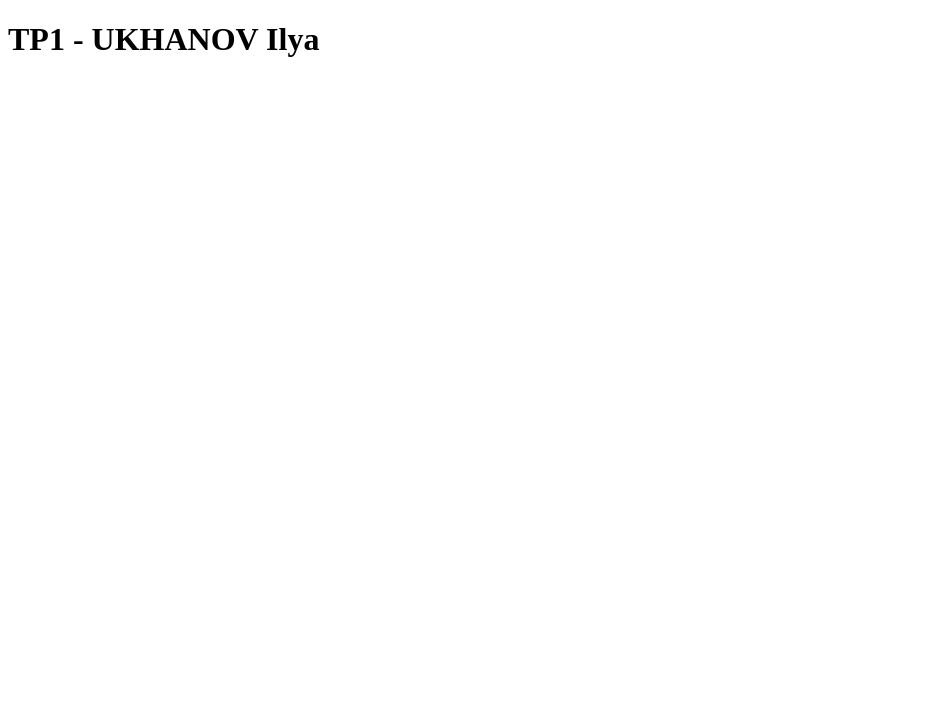
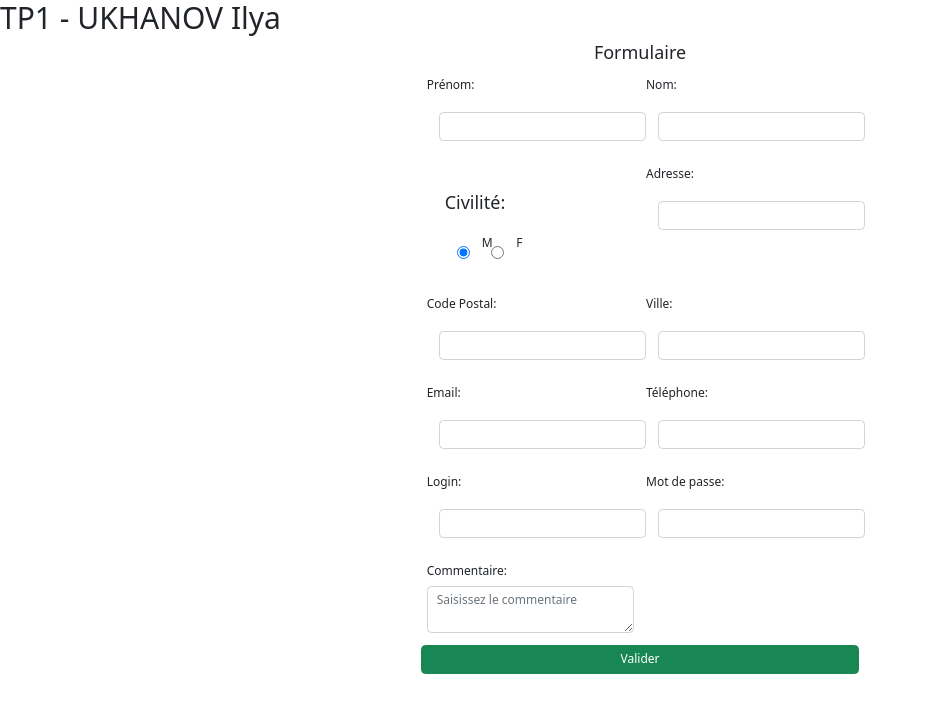
Before and after one commit to ilyaUkhanov/tp01_ukhanov_ilya, a plain HTML site: page FRONTENT/index.html in a window 1280 px wide. Shown: the whole page, without its empty margins (0-928 px from the left). Drawn offline with nearby package versions, Linux system fonts and the light colour scheme.

Commit message:
Ajout du formulaire

```diff
--- a/FRONTENT/index.html
+++ b/FRONTENT/index.html
@@ -7,11 +7,92 @@
     <title>TP1 - UKHANOV Ilya</title>
     <link rel="stylesheet" href="./styles/main.css">
     <link rel="icon" href="./assets/favicon/favicon.ico" type="image/x-icon">
+    <!-- Bootsrap CSS -->
+    <link href="https://cdn.jsdelivr.net/npm/bootstrap@5.2.3/dist/css/bootstrap.min.css" rel="stylesheet" integrity="sha384-rbsA2VBKQhggwzxH7pPCaAqO46MgnOM80zW1RWuH61DGLwZJEdK2Kadq2F9CUG65" crossorigin="anonymous">
     <script src="./scripts/main.js"></script>
   </head>
   <body>
     <main>
         <h1>TP1 - UKHANOV Ilya</h1>
+
+        <div class="root">
+            <h4 class="mb-3">Formulaire</h4>
+            <form class="mainForm col-sm-8 col-md-5 col-lg-4">
+                <div class="row g-3">
+                    <div class="col-sm-6">
+                        <label for="firstname" class="form-label">Prénom:</label>
+                        <input type="text" id="firstname" name="firstname" class="form-control">
+                        <div class="invalid-feedback">
+                            Valid first name is required.
+                        </div>
+                    </div>
+
+                    <div class="col-sm-6">
+                        <label for="lastname" class="form-label">Nom:</label>
+                        <input type="text" id="lastname" name="lastname" class="form-control">
+                    </div>
+
+                    <div class="col-sm-6">
+                        <fieldset class="row g-3">
+                            <legend>Civilité:</legend>
+
+                            <div class="col-sm-2">
+                              <input type="radio" id="genderM" name="gender" value="m" checked>
+                              <label for="genderM">M</label>
+                            </div>
+
+                            <div class="col-sm-2">
+                                <input type="radio" id="genderF" name="gender" value="f">
+                                <label for="genderF">F</label>
+                              </div>
+                        </fieldset>
+                    </div>
+
+
+                    <div class="col-sm-6">
+                        <label for="address" class="form-label">Adresse:</label>
+                        <input type="text" id="address" name="address" class="form-control">
+                    </div>
+
+                    <div class="col-sm-6">
+                        <label for="zipcode" class="form-label">Code Postal:</label>
+                        <input type="number" id="zipcode" name="zipcode" class="form-control">
+                    </div>
+
+                    <div class="col-sm-6">
+                        <label for="city" class="form-label">Ville:</label>
+                        <input type="text" id="city" name="city" class="form-control">
+                    </div>
+
+                    <div class="col-sm-6">
+                        <label for="email" class="form-label">Email:</label>
+                        <input type="email" id="email" name="email" class="form-control">
+                    </div>
+
+                    <div class="col-sm-6">
+                        <label for="telephone" class="form-label">Téléphone:</label>
+                        <input type="tel" id="telephone" name="telephone" class="form-control">
+                    </div>
+
+                    <div class="col-sm-6">
+                        <label for="login" class="form-label">Login:</label>
+                        <input type="text" id="login" name="login" class="form-control">
+                    </div>
+
+                    <div class="col-sm-6">
+                        <label for="password" class="form-label">Mot de passe:</label>
+                        <input type="password" id="password" name="password" class="form-control">
+                    </div>
+
+                    <div class="col-sm-6">
+                        <label for="comment" class="form-label">Commentaire:</label>
+                        <textarea id="comment" name="comment" class="form-control" placeholder="Saisissez le commentaire"></textarea>
+                    </div>
+
+                    <button type="submit" class="btn btn-success">Valider</button>
+                </div>
+            </form>
+        </div>
     </main>
   </body>
 </html>
--- a/FRONTENT/styles/main.css
+++ b/FRONTENT/styles/main.css
@@ -0,0 +1,39 @@
+:root {
+    font-size: 12px;
+}
+
+.root {
+    /* padding: 1rem;
+    margin: 1rem;
+    display: flex;
+    justify-content: center;
+    align-items: center;
+    width: 100%;
+    height: 100%; */
+    display: flex;
+    flex-direction: column;
+    justify-content: center;
+    align-items: center;
+}
+
+.mainForm {
+    display: flex;
+    flex-direction: column;
+    justify-content: center;
+    align-items: center;
+}
+
+.mainForm fieldset div {
+    display: flex;
+}
+
+
+.mainForm input {
+    width: 100%;
+    margin: 1rem;
+}
+
+.mainForm fieldset {
+    width: 100%;
+    margin: 1rem;
+}
```
